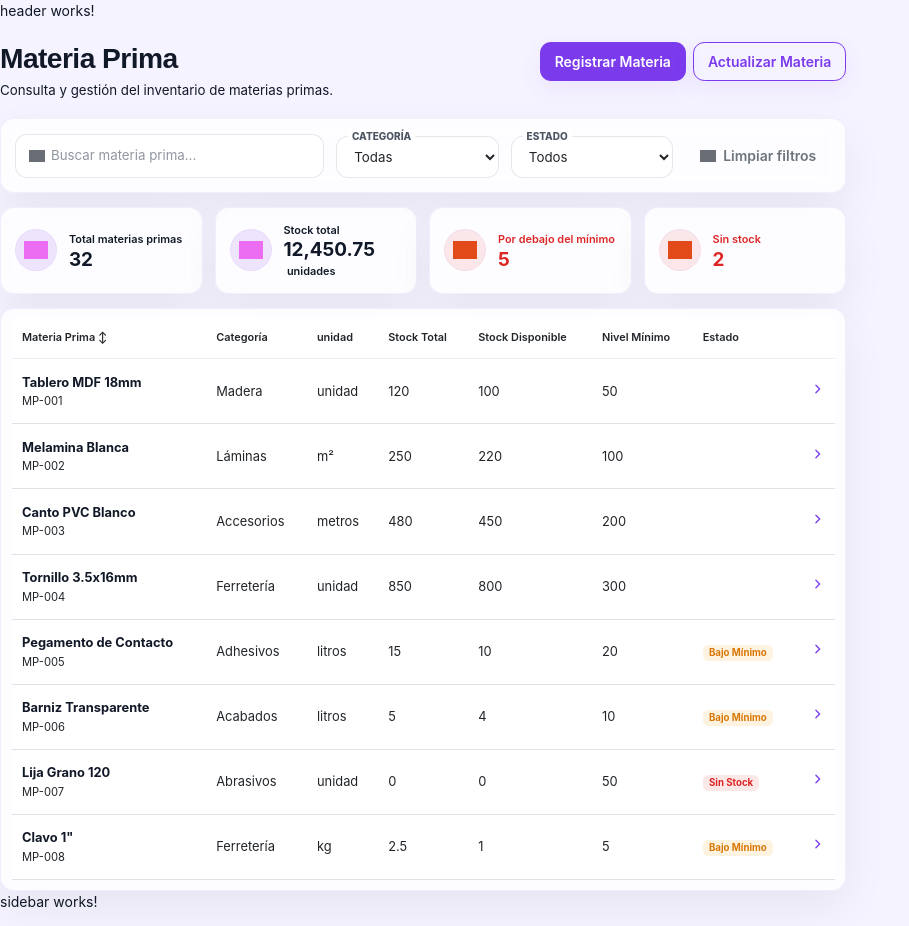
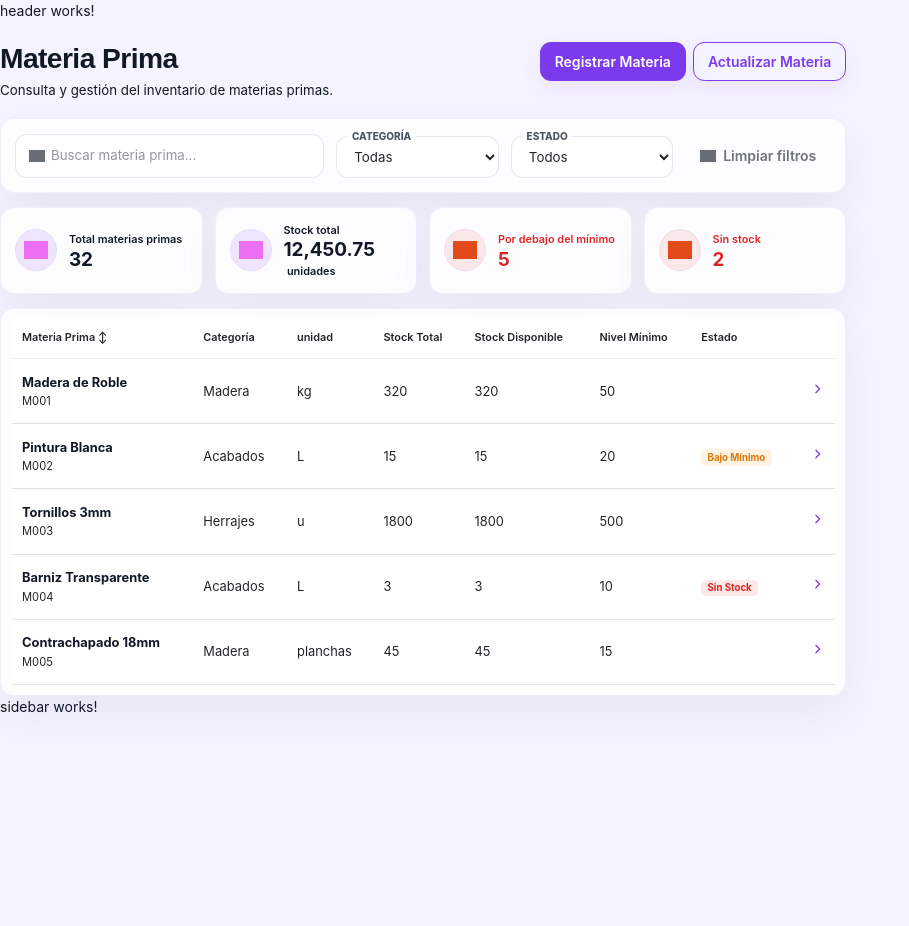
Before and after one commit to QuantiaStudio/Gestor-de-Produccion-e-Inventario-para-Emprendimientos, an Angular app in the folder frontend/ProdManager/: page /dashboard/materias-primas in a window 1280 px wide. Shown: the whole page, without its empty margins (0-909 px from the left). After the commit the page ends 800 px from the top, so only its background shows below. Built offline with nearby package versions, Linux system fonts and the light colour scheme; grey boxes are pictures that could not be loaded.

Commit message:
refactor: unificar modelo y servicio de materia prima entre las vistas de admin y consulta

```diff
--- a/frontend/ProdManager/src/app/dashboard/admin/features/materias-primas/materias-primas.component.html
+++ b/frontend/ProdManager/src/app/dashboard/admin/features/materias-primas/materias-primas.component.html
@@ -114,10 +114,10 @@
                   </div>
                 </td>
                 <td>{{ item.categoria }}</td>
-                <td>{{ item.unidad }}</td>
+                <td>{{ item.unidadMedida }}</td>
                 <td>{{ item.stockTotal }}</td>
                 <td>{{ item.stockDisponible }}</td>
-                <td>{{ item.nivelMinimo }}</td>
+                <td>{{ item.stockMinimo }}</td>
                 <td>
                   @switch (item.estado) {
                     @case ('optimo') {
--- a/frontend/ProdManager/src/app/dashboard/admin/features/materias-primas/materias-primas.component.ts
+++ b/frontend/ProdManager/src/app/dashboard/admin/features/materias-primas/materias-primas.component.ts
@@ -1,5 +1,6 @@
 import { Component } from '@angular/core';
-import { MateriaPrima } from './materias-primas.model';
+import { MateriaPrima } from '../../../../models/materia-prima/materia-prima.model';
+import { MateriaPrimaService } from '../../../../services/materia-prima.service';
 
 @Component({
   selector: 'app-materias-primas',
@@ -9,87 +10,9 @@ import { MateriaPrima } from './materias-primas.model';
   styleUrl: './materias-primas.component.css'
 })
 export class MateriasPrimasComponent {
+  materiasPrimas: MateriaPrima[];
 
-  materiasPrimas: MateriaPrima[] = [
-    {
-      id: 'MP-001',
-      nombre: 'Tablero MDF 18mm',
-      categoria: 'Madera',
-      unidad: 'unidad',
-      stockTotal: 120,
-      stockDisponible: 100,
-      nivelMinimo: 50,
-      estado: 'optimo'
-    },
-    {
-      id: 'MP-002',
-      nombre: 'Melamina Blanca',
-      categoria: 'Láminas',
-      unidad: 'm²',
-      stockTotal: 250,
-      stockDisponible: 220,
-      nivelMinimo: 100,
-      estado: 'optimo'
-    },
-    {
-      id: 'MP-003',
-      nombre: 'Canto PVC Blanco',
-      categoria: 'Accesorios',
-      unidad: 'metros',
-      stockTotal: 480,
-      stockDisponible: 450,
-      nivelMinimo: 200,
-      estado: 'optimo'
-    },
-    {
-      id: 'MP-004',
-      nombre: 'Tornillo 3.5x16mm',
-      categoria: 'Ferretería',
-      unidad: 'unidad',
-      stockTotal: 850,
-      stockDisponible: 800,
-      nivelMinimo: 300,
-      estado: 'optimo'
-    },
-    {
-      id: 'MP-005',
-      nombre: 'Pegamento de Contacto',
-      categoria: 'Adhesivos',
-      unidad: 'litros',
-      stockTotal: 15,
-      stockDisponible: 10,
-      nivelMinimo: 20,
-      estado: 'bajo_minimo'
-    },
-    {
-      id: 'MP-006',
-      nombre: 'Barniz Transparente',
-      categoria: 'Acabados',
-      unidad: 'litros',
-      stockTotal: 5,
-      stockDisponible: 4,
-      nivelMinimo: 10,
-      estado: 'bajo_minimo'
-    },
-    {
-      id: 'MP-007',
-      nombre: 'Lija Grano 120',
-      categoria: 'Abrasivos',
-      unidad: 'unidad',
-      stockTotal: 0,
-      stockDisponible: 0,
-      nivelMinimo: 50,
-      estado: 'sin_stock'
-    },
-    {
-      id: 'MP-008',
-      nombre: 'Clavo 1"',
-      categoria: 'Ferretería',
-      unidad: 'kg',
-      stockTotal: 2.5,
-      stockDisponible: 1.0,
-      nivelMinimo: 5,
-      estado: 'bajo_minimo'
-    }
-  ];
+  constructor(private materiaPrimaService: MateriaPrimaService) {
+    this.materiasPrimas = this.materiaPrimaService.obtenerMateriasPrimas();
+  }
 }
--- a/frontend/ProdManager/src/app/materia-prima/materia-prima-detalle/materia-prima-detalle.component.html
+++ b/frontend/ProdManager/src/app/materia-prima/materia-prima-detalle/materia-prima-detalle.component.html
@@ -9,8 +9,16 @@
         <tr><th>ID</th><td>#{{ materiaPrima.id }}</td></tr>
         <tr><th>Material</th><td>{{ materiaPrima.nombre }}</td></tr>
         <tr><th>Categoría</th><td>{{ materiaPrima.categoria }}</td></tr>
-        <tr><th>Stock total</th><td>{{ materiaPrima.cantidad }} {{ materiaPrima.unidadMedida }}</td></tr>
-        <tr><th>Estado</th><td>{{ materiaPrima.estado }}</td></tr>
+        <tr><th>Stock total</th><td>{{ materiaPrima.stockTotal }} {{ materiaPrima.unidadMedida }}</td></tr>
+        <tr><th>Estado</th>
+          <td>
+            @switch (materiaPrima.estado) {
+              @case ('optimo') { Disponible }
+              @case ('bajo_minimo') { Bajo stock }
+              @case ('sin_stock') { Sin stock }
+            }
+          </td>
+        </tr>
         <tr><th>Descripción</th><td>{{ materiaPrima.descripcion }}</td></tr>
         <tr><th>Proveedor</th><td>{{ materiaPrima.proveedor }}</td></tr>
         <tr><th>Última actualización</th><td>{{ materiaPrima.ultimaActualizacion }}</td></tr>
--- a/frontend/ProdManager/src/app/materia-prima/materia-prima-detalle/materia-prima-detalle.component.ts
+++ b/frontend/ProdManager/src/app/materia-prima/materia-prima-detalle/materia-prima-detalle.component.ts
@@ -1,5 +1,5 @@
 import { Component, EventEmitter, Input, Output } from '@angular/core';
-import { MateriaPrima } from '../materia-prima.model';
+import { MateriaPrima } from '../../models/materia-prima/materia-prima.model';
 
 @Component({
   selector: 'app-materia-prima-detalle',
--- a/frontend/ProdManager/src/app/materia-prima/materia-prima-listado/materia-prima-listado.component.html
+++ b/frontend/ProdManager/src/app/materia-prima/materia-prima-listado/materia-prima-listado.component.html
@@ -14,8 +14,14 @@
         <td>#{{ mp.id }}</td>
         <td>{{ mp.nombre }}</td>
         <td>{{ mp.categoria }}</td>
-        <td>{{ mp.cantidad }} {{ mp.unidadMedida }}</td>
-        <td>{{ mp.estado }}</td>
+        <td>{{ mp.stockDisponible }} {{ mp.unidadMedida }}</td>
+        <td>
+          @switch (mp.estado) {
+            @case ('optimo') { Disponible }
+            @case ('bajo_minimo') { Bajo stock }
+            @case ('sin_stock') { Sin stock }
+          }
+        </td>
       </tr>
     }
   </tbody>
--- a/frontend/ProdManager/src/app/materia-prima/materia-prima-listado/materia-prima-listado.component.ts
+++ b/frontend/ProdManager/src/app/materia-prima/materia-prima-listado/materia-prima-listado.component.ts
@@ -1,6 +1,6 @@
 import { Component } from '@angular/core';
-import { MateriaPrima } from '../materia-prima.model';
-import { MateriaPrimaService } from '../materia-prima.service';
+import { MateriaPrima } from '../../models/materia-prima/materia-prima.model';
+import { MateriaPrimaService } from '../../services/materia-prima.service';
 import { MateriaPrimaDetalleComponent } from '../materia-prima-detalle/materia-prima-detalle.component';
 
 @Component({
--- a/frontend/ProdManager/src/app/materia-prima/materia-prima.model.ts
+++ b/frontend/ProdManager/src/app/models/materia-prima/materia-prima.model.ts
@@ -1,11 +1,12 @@
-export type EstadoMateriaPrima = 'Disponible' | 'Bajo stock' | 'Sin stock';
+export type EstadoMateriaPrima = 'optimo' | 'bajo_minimo' | 'sin_stock';
 
 export interface MateriaPrima {
   id: string;
   nombre: string;
   categoria: string;
-  cantidad: number;
   unidadMedida: string;
+  stockTotal: number;
+  stockDisponible: number;
   stockMinimo: number;
   estado: EstadoMateriaPrima;
   descripcion: string;
--- a/frontend/ProdManager/src/app/materia-prima/materia-prima.service.ts
+++ b/frontend/ProdManager/src/app/services/materia-prima.service.ts
@@ -1,5 +1,5 @@
 import { Injectable } from '@angular/core';
-import { MateriaPrima } from './materia-prima.model';
+import { MateriaPrima } from '../models/materia-prima/materia-prima.model';
 
 @Injectable({
   providedIn: 'root'
@@ -8,31 +8,31 @@ export class MateriaPrimaService {
   private materiasPrimas: MateriaPrima[] = [
     {
       id: 'M001', nombre: 'Madera de Roble', categoria: 'Madera',
-      cantidad: 320, unidadMedida: 'kg', stockMinimo: 50, estado: 'Disponible',
+      unidadMedida: 'kg', stockTotal: 320, stockDisponible: 320, stockMinimo: 50, estado: 'optimo',
       descripcion: 'Madera dura de alta calidad para muebles estructurales.',
       proveedor: 'Maderas del Sur S.A.', ultimaActualizacion: '02/06/2026'
     },
     {
       id: 'M002', nombre: 'Pintura Blanca', categoria: 'Acabados',
-      cantidad: 15, unidadMedida: 'L', stockMinimo: 20, estado: 'Bajo stock',
+      unidadMedida: 'L', stockTotal: 15, stockDisponible: 15, stockMinimo: 20, estado: 'bajo_minimo',
       descripcion: 'Pintura blanca mate para acabado de superficies.',
       proveedor: 'Pinturerías Andina', ultimaActualizacion: '28/05/2026'
     },
     {
       id: 'M003', nombre: 'Tornillos 3mm', categoria: 'Herrajes',
-      cantidad: 1800, unidadMedida: 'u', stockMinimo: 500, estado: 'Disponible',
+      unidadMedida: 'u', stockTotal: 1800, stockDisponible: 1800, stockMinimo: 500, estado: 'optimo',
       descripcion: 'Tornillos de acero de 3mm para ensamblaje general.',
       proveedor: 'Ferretería Central', ultimaActualizacion: '15/06/2026'
     },
     {
       id: 'M004', nombre: 'Barniz Transparente', categoria: 'Acabados',
-      cantidad: 3, unidadMedida: 'L', stockMinimo: 10, estado: 'Sin stock',
+      unidadMedida: 'L', stockTotal: 3, stockDisponible: 3, stockMinimo: 10, estado: 'sin_stock',
       descripcion: 'Barniz transparente brillante para protección de madera.',
       proveedor: 'Pinturerías Andina', ultimaActualizacion: '10/06/2026'
     },
     {
       id: 'M005', nombre: 'Contrachapado 18mm', categoria: 'Madera',
-      cantidad: 45, unidadMedida: 'planchas', stockMinimo: 15, estado: 'Disponible',
+      unidadMedida: 'planchas', stockTotal: 45, stockDisponible: 45, stockMinimo: 15, estado: 'optimo',
       descripcion: 'Planchas de contrachapado de 18mm para estructuras.',
       proveedor: 'Maderas del Sur S.A.', ultimaActualizacion: '20/06/2026'
     },
```
Also changed, not shown: frontend/ProdManager/src/app/dashboard/admin/features/materias-primas/materias-primas.model.ts (deleted, +0 -10 lines), 1 other file (tests, documents, lock files or other folders).
